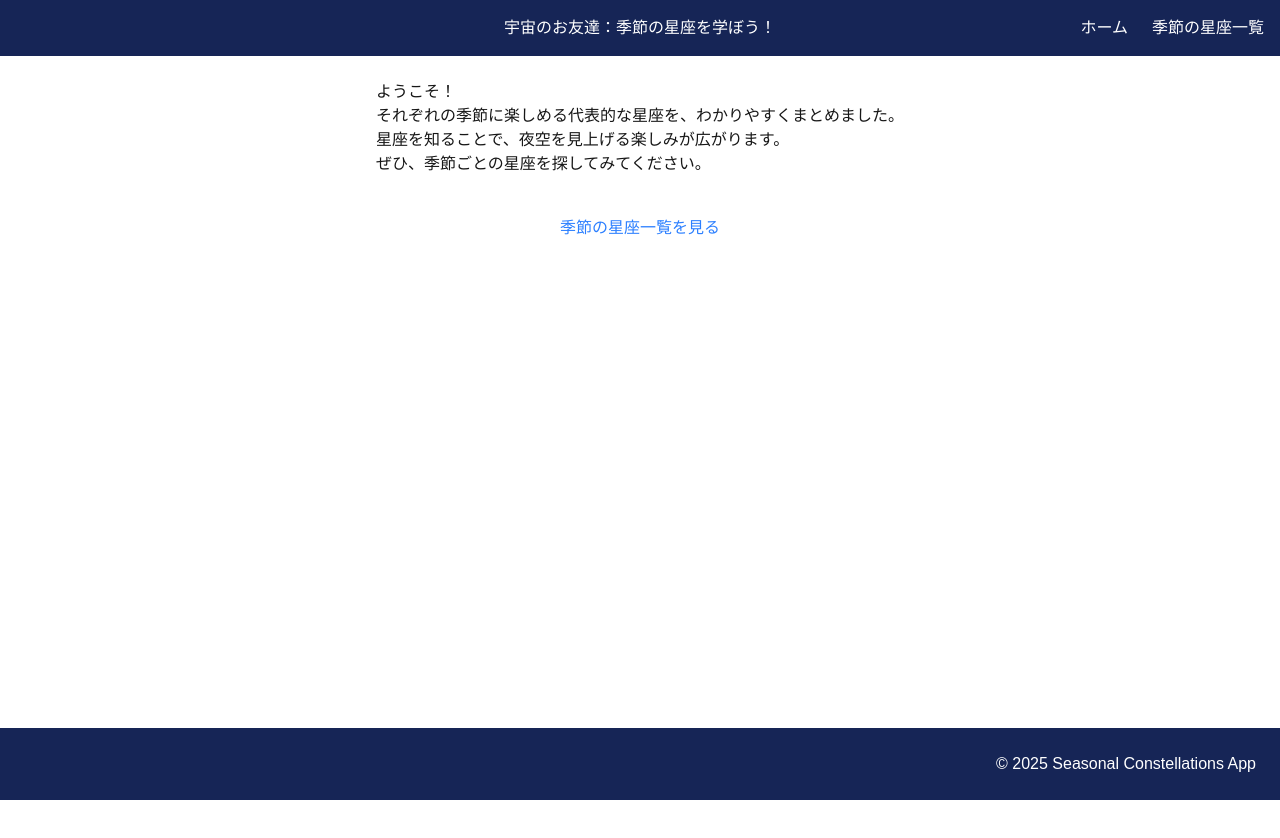
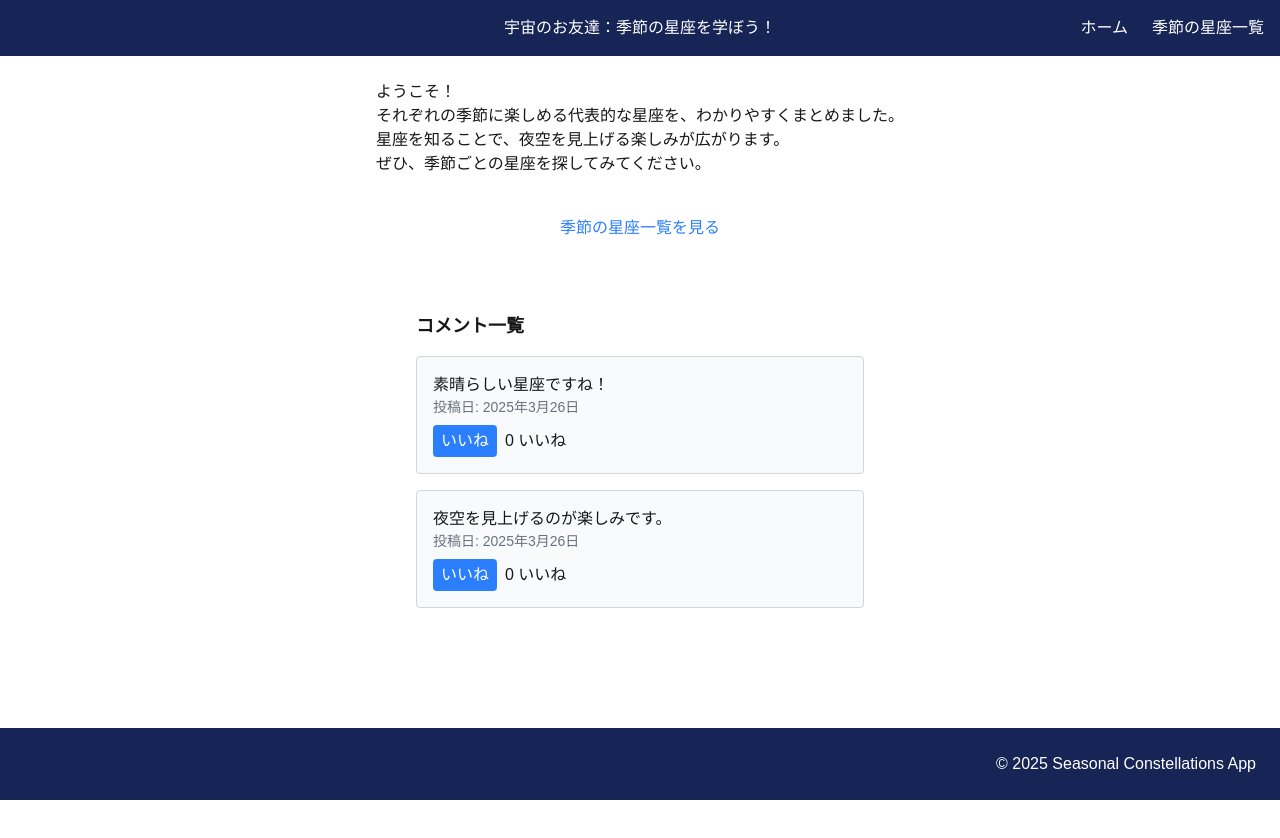
Before and after one commit to kanae-tozawa-mt/next.js-tutorial, a Next.js app: page / in a window 1280 px wide. Shown: the top 838 px of the page. Built offline with nearby package versions, Linux system fonts and the light colour scheme.

Commit message:
コメント機能

```diff
--- /dev/null
+++ b/src/app/CommentIndex.tsx
@@ -0,0 +1,46 @@
+"use client";
+
+import { useState } from "react";
+import type { CommentData } from "./page";
+
+export default function CommentIndex({
+	initialComments,
+}: { initialComments: CommentData[] }) {
+	const [comments, setComments] = useState<CommentData[]>(initialComments);
+
+	// コメントに「いいね」をつける機能
+	const handleLike = (id: number) => {
+		setComments((prevComments) =>
+			prevComments.map((comment) =>
+				comment.id === id ? { ...comment, likes: comment.likes + 1 } : comment,
+			),
+		);
+	};
+
+	return (
+		<div className="mt-8 w-full max-w-md">
+			<h2 className="text-lg font-bold mb-4">コメント一覧</h2>
+			<ul className="space-y-4">
+				{comments.map((comment) => (
+					<li
+						key={comment.id}
+						className="p-4 border border-gray-300 rounded bg-gray-50"
+					>
+						<p>{comment.text}</p>
+						<p className="text-sm text-gray-500">投稿日: {comment.date}</p>
+						<div className="flex items-center gap-2 mt-2">
+							<button
+								type="button"
+								onClick={() => handleLike(comment.id)}
+								className="px-2 py-1 bg-blue-500 text-white rounded hover:bg-blue-600"
+							>
+								いいね
+							</button>
+							<span>{comment.likes} いいね</span>
+						</div>
+					</li>
+				))}
+			</ul>
+		</div>
+	);
+}
--- a/src/app/layout.tsx
+++ b/src/app/layout.tsx
@@ -25,7 +25,7 @@ export default function RootLayout({
 	return (
 		<html lang="ja">
 			<body>
-				<header className="relative flex items-center p-4 bg-blue-950 text-white">
+				<header className="relative flex text-align: center p-4 bg-blue-950 text-white">
 					<h1 className="absolute left-1/2 transform -translate-x-1/2">
 						宇宙のお友達：季節の星座を学ぼう！
 					</h1>
--- a/src/app/page.tsx
+++ b/src/app/page.tsx
@@ -1,7 +1,46 @@
 import Link from "next/link";
+import Good from "./CommentIndex";
+import CommentIndex from "./CommentIndex";
+
+// コメントデータの型定義
+export type CommentData = {
+	id: number;
+	text: string;
+	date: string;
+	likes: number;
+};
+
+// サーバーサイドでコメントデータを取得する関数
+export async function getComments(): Promise<CommentData[]> {
+	return [
+		{
+			id: 1,
+			text: "素晴らしい星座ですね！",
+			date: new Date().toLocaleDateString("ja-JP", {
+				year: "numeric",
+				month: "long",
+				day: "numeric",
+			}),
+			likes: 0,
+		},
+		{
+			id: 2,
+			text: "夜空を見上げるのが楽しみです。",
+			date: new Date().toLocaleDateString("ja-JP", {
+				year: "numeric",
+				month: "long",
+				day: "numeric",
+			}),
+			likes: 0,
+		},
+	];
+}
 
 /** ホームページ */
-export default function HomePage() {
+export default async function HomePage() {
+	// サーバーサイドでコメントデータを取得
+	const comments = await getComments();
+
 	return (
 		<main className="flex flex-col items-center h-screen gap-10 p-6 max-w-screen-md mx-auto">
 			<div>
@@ -15,6 +54,7 @@ export default function HomePage() {
 			<Link href="/seasons" className="text-blue-500 hover:underline">
 				季節の星座一覧を見る
 			</Link>
+			<CommentIndex initialComments={comments} />
 		</main>
 	);
 }
--- a/src/app/seasons/[id]/SeasonConstellations.tsx
+++ b/src/app/seasons/[id]/SeasonConstellations.tsx
@@ -1,5 +1,3 @@
-"use client";
-
 import Link from "next/link";
 
 /** それぞれの季節の星座を表示するコンポーネント */
--- a/src/app/seasons/[id]/page.tsx
+++ b/src/app/seasons/[id]/page.tsx
@@ -5,8 +5,8 @@ export default function SeasonConstellationsDetailPage({
 	params,
 }: { params: { id: string } }) {
 	return (
-		<main className="max-w-screen-md mx-auto p-6 ">
+		<div className="max-w-screen-md mx-auto p-6 ">
 			<SeasonConstellations id={params.id} />
-		</main>
+		</div>
 	);
 }
```
